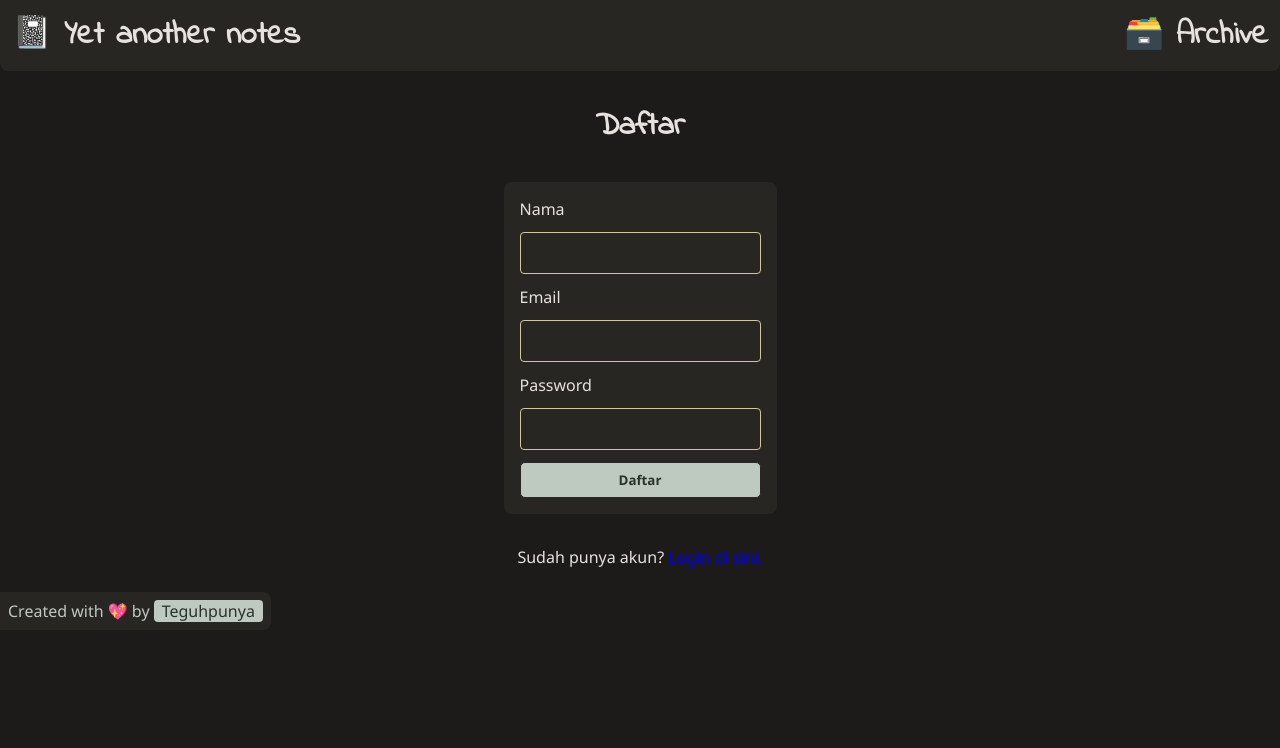
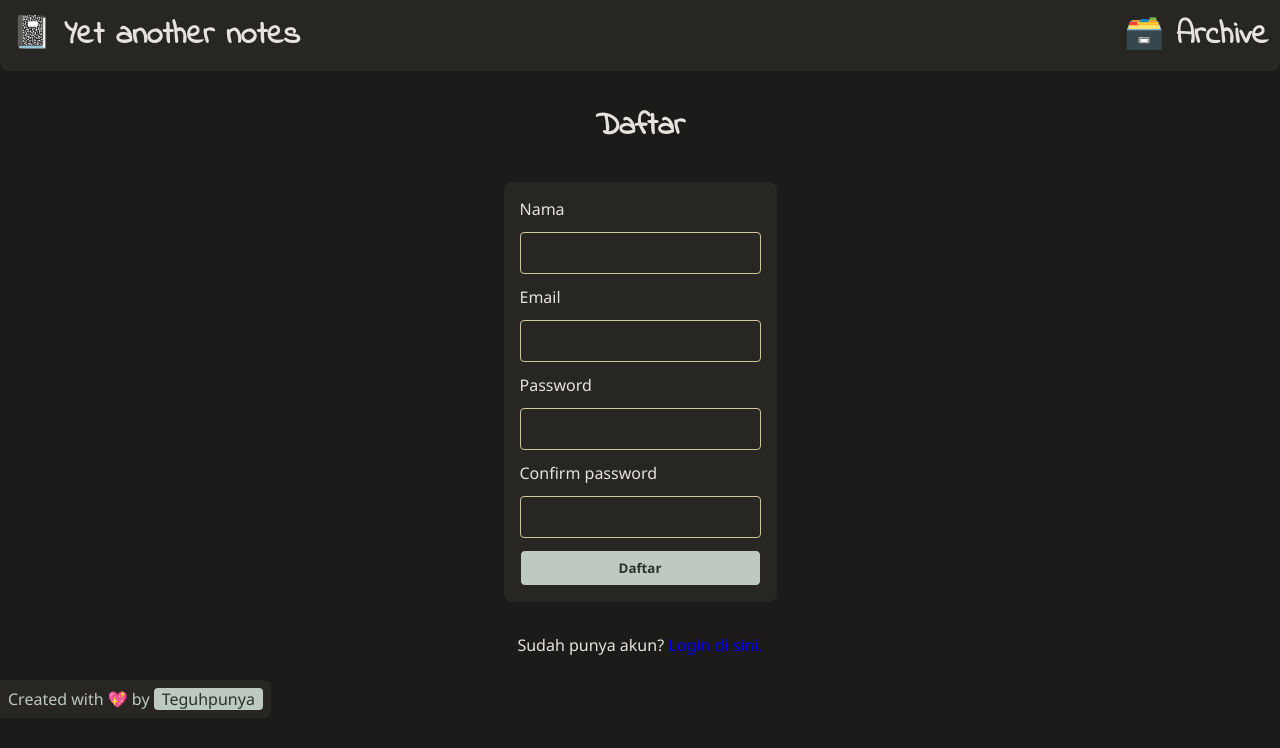
Before and after one commit to Teguhpunya/notes-react, a React (Create React App) app: page /notes-react/register in a window 1280 px wide. Shown: the top 748 px of the page. Built offline with nearby package versions, Linux system fonts and the light colour scheme; no server answers.

Commit message:
⭐ RegisterInput: Confirm password

```diff
--- a/src/components/RegisterInput.tsx
+++ b/src/components/RegisterInput.tsx
@@ -1,16 +1,37 @@
 import useInput from "../data/CustomHooks";
 import PropTypes from "prop-types";
+import React from "react";
 
 type Props = { register: Function };
+
+const ConfirmPasswd = React.forwardRef(
+  (
+    props: {
+      mainPasswd: string;
+      inputText: string;
+    },
+    ref: any
+  ) => {
+    return (
+      <div ref={ref} className="char-remaining">
+        Tuliskan ulang password.
+      </div>
+    );
+  }
+);
 
 const RegisterInput = (props: Props) => {
   const { value: name, onValueChangeHandler: onNameChange } = useInput();
   const { value: email, onValueChangeHandler: onEmailChange } = useInput();
   const { value: password, onValueChangeHandler: onPassChange } = useInput();
+  const { value: password2, onValueChangeHandler: onPassChange2 } = useInput();
+
+  const refConfPasswd = React.createRef<HTMLDivElement>();
 
   function onSubmitHandler(e: { preventDefault: () => void }) {
     e.preventDefault();
 
+    if (password !== password2) return;
     props.register({
       name: name,
       email: email,
@@ -36,6 +57,25 @@ const RegisterInput = (props: Props) => {
         onChange={onPassChange}
         value={password}
       />
+      <label htmlFor="reg-pass2">Confirm password</label>
+      <input
+        type="password"
+        id="reg-pass2"
+        onChange={(e) => {
+          if (refConfPasswd.current) {
+            onPassChange2(e);
+            if (e.target.value !== password)
+              refConfPasswd.current.style.display = "block";
+            else refConfPasswd.current.style.display = "none";
+          }
+        }}
+        value={password2}
+      />
+      <ConfirmPasswd
+        ref={refConfPasswd}
+        inputText={password2}
+        mainPasswd={password}
+      />
       <button type="submit">Daftar</button>
     </form>
   );
```
